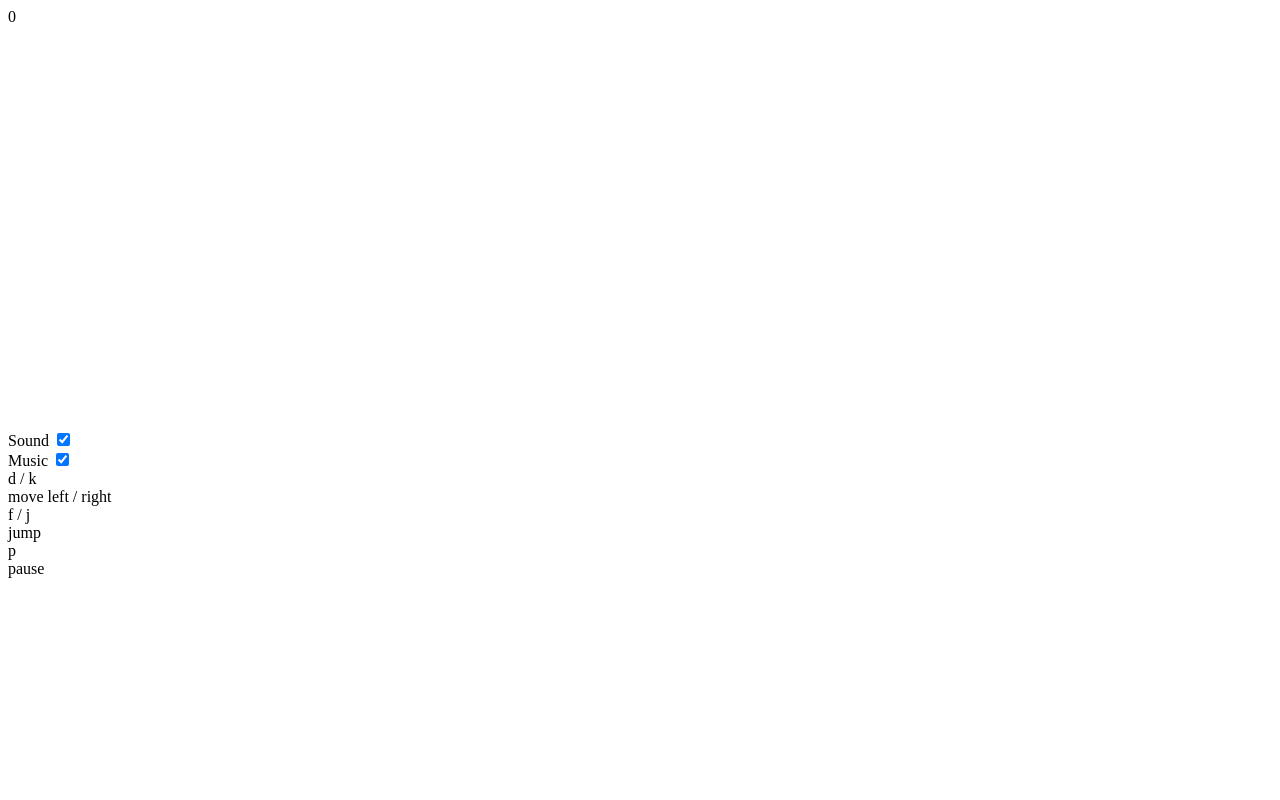
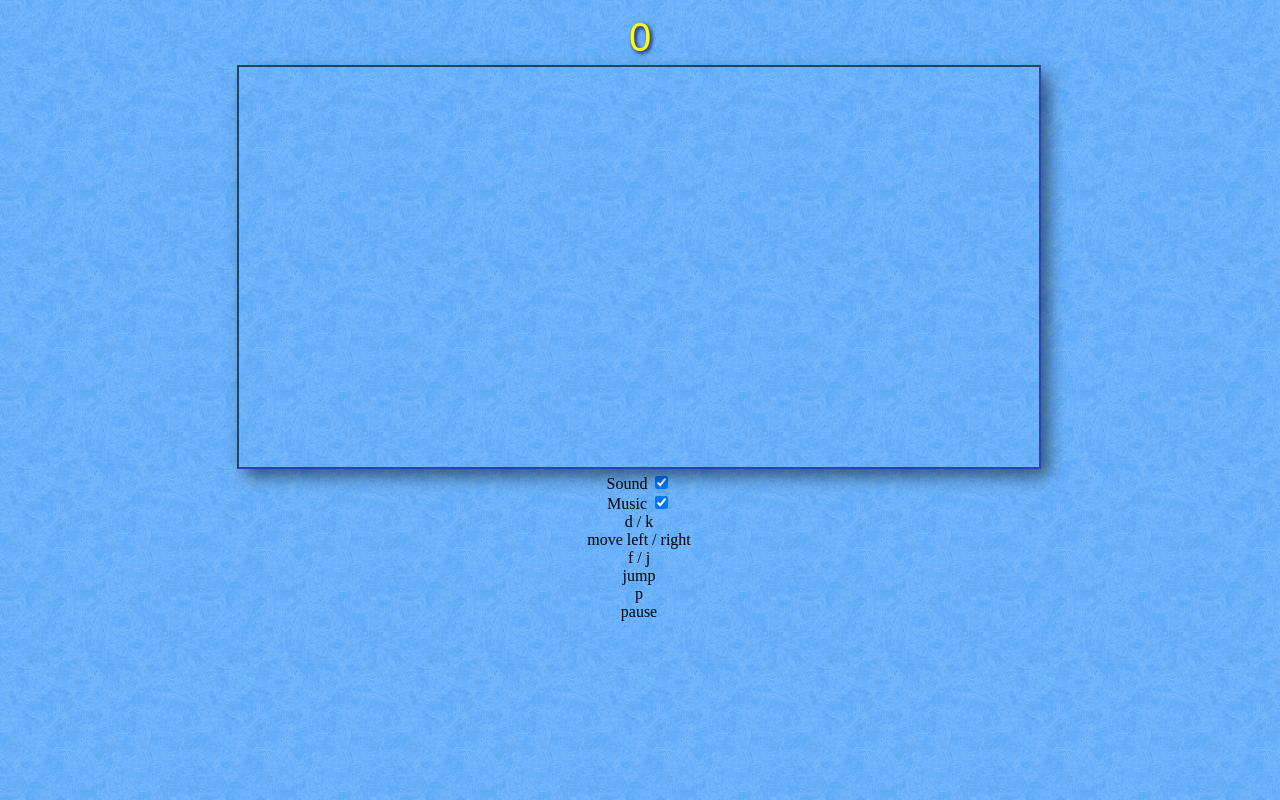
Before and after one commit to papanugget/snail_bait_game, a plain HTML site: page index.html in a window 1280 px wide. Drawn offline with Linux system fonts and the light colour scheme.

Commit message:
css done

```diff
--- a/css/style.css
+++ b/css/style.css
@@ -0,0 +1,43 @@
+body {
+    background: #008080;
+    background: url('../images/background.jpg');
+    margin: 0;
+    padding: 0;
+}
+
+#arena {
+    text-align: center;
+    padding: 5px;
+    width: 805px;
+    height: 445px;
+}
+
+#wrapper {
+    margin: 0 auto;
+    margin-top: 10px;
+    padding: 5px;
+    width: 817px;
+    height: 520px;
+}
+
+#score {
+    font: 40px fantasy;
+    text-align: center;
+    color: #ff0;
+    text-shadow: 2px 2px 4px rgba(0,0,80,1.0);
+}
+
+#game-canvas {
+    position: relative;
+    border: 2px inset rgba(0,0,80,0.62);
+
+    -webkit-transition: opacity 0.5s;
+    -moz-transition: opacity 0.5s;
+    -o-transition: opacity 0.5s;
+    transition: opacity 0.5s;
+
+    -webkit-box-shadow: rgba(0,0,0,0.5) 8px 8px 16px;
+    --moz-box-shadow: rgba(0,0,0,0.5) 8px 8px 16px;
+    -o-box-shadow: rgba(0,0,0,0.5) 8px 8px 16px;
+    box-shadow: rgba(0,0,0,0.5) 8px 8px 16px;
+}
--- a/index.html
+++ b/index.html
@@ -9,7 +9,7 @@
 </head>
 <body>
     <!-- wrapper -->
-    <div class="wrapper">
+    <div id="wrapper">
         <!-- header -->
         <div class="header">
             <div id="lives">
@@ -36,6 +36,7 @@
                 <div class="checkbox-div">
                     Music <input type="checkbox" id="music-checkbox" checked/>
                 </div>
+            </div>
 
             <!-- instructions -->
             <div id="instructions">
@@ -61,9 +62,17 @@
                 </div>
             </div>
         </div>
+
     </div>
 
-
+    <!-- javascript -->
+    <script src="./js/timer.js"></script>
+    <script src="./js/animTimer.js"></script>
+    <script src="./js/sprites.js"></script>
+    <script src="./js/nextAnim.js"></script>
+    <script src="./js/behaviors/bounce.js"></script>
+    <script src="./js/behaviors/pulse.js"></script>
+    <script src="./js/behaviors/cycle.js"></script>
     <script src="./js/app.js"></script>
 </body>
 </html>
```
Also changed, not shown: js/animTimer.js (added), js/behaviors/bounce.js (added), js/behaviors/cycle.js (added), js/behaviors/pulse.js (added), js/nextAnim.js (added), js/sprites.js (added), js/timer.js (added), 1 other file.
